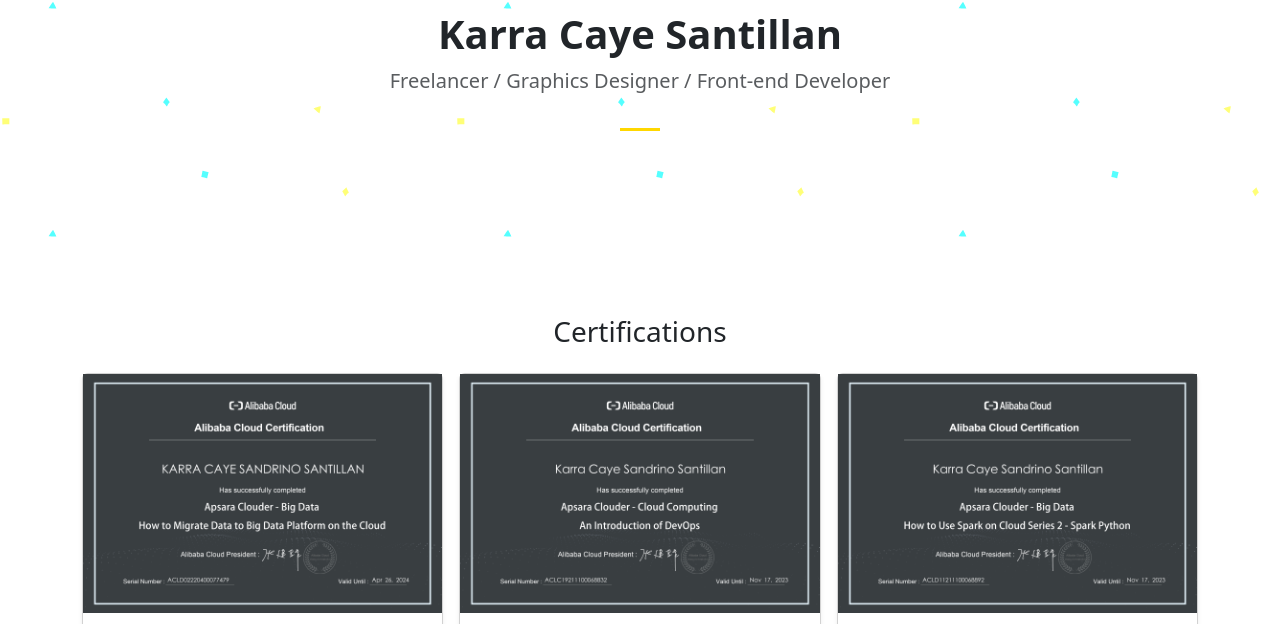
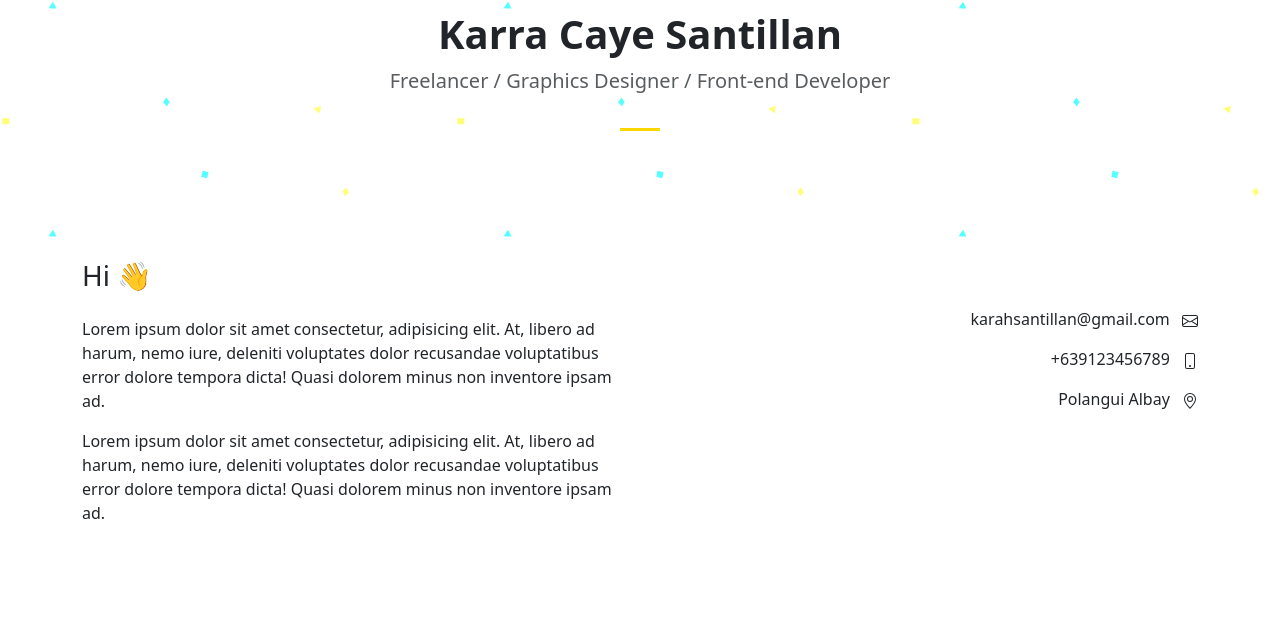
Before and after one commit to karracaye/karracaye, a plain HTML site: page index.html in a window 1280 px wide. Shown: the part 328-952 px from the top of the page. Drawn offline with nearby package versions, Linux system fonts and the light colour scheme.

Commit message:
Update design

```diff
--- a/index.html
+++ b/index.html
@@ -26,7 +26,7 @@
 </head>
 <body>
 
-    <div id="banner" >
+    <section id="banner" >
         <section class="py-5 text-center container">
             <div class="row py-lg-5">
                 <div class="col-lg-6 col-md-8 mx-auto">
@@ -36,18 +36,49 @@
                 <div id="line" ></div>
             </div>
         </section>
-    </div>
+    </section>
 
-    <main class="text-center p-5" >
+    <main>
 
-        <section >
-            <h1></h1>
-            <h3></h3>
+        <section class="mb-5" >
+            <div class="container pb-5">
+                <div class="row">
+                    <div class="col-md-6">
+                        <div>
+                            <h3 class="fw-light mb-4">Hi 👋</h3>
+                            <p>Lorem ipsum dolor sit amet consectetur, adipisicing elit. At, libero ad harum, nemo iure, deleniti voluptates dolor recusandae voluptatibus error dolore tempora dicta! Quasi dolorem minus non inventore ipsam ad.</p>
+                            <p>Lorem ipsum dolor sit amet consectetur, adipisicing elit. At, libero ad harum, nemo iure, deleniti voluptates dolor recusandae voluptatibus error dolore tempora dicta! Quasi dolorem minus non inventore ipsam ad.</p>
+                        </div>
+                    </div>
+                    <div class="col-md-6 text-end pt-5">
+                        <div class="mb-3">
+                            <span>karahsantillan@gmail.com</span>
+                            <svg xmlns="http://www.w3.org/2000/svg" width="16" height="16" fill="currentColor" class="bi bi-envelope ms-2" viewBox="0 0 16 16">
+                                <path d="M0 4a2 2 0 0 1 2-2h12a2 2 0 0 1 2 2v8a2 2 0 0 1-2 2H2a2 2 0 0 1-2-2V4Zm2-1a1 1 0 0 0-1 1v.217l7 4.2 7-4.2V4a1 1 0 0 0-1-1H2Zm13 2.383-4.708 2.825L15 11.105V5.383Zm-.034 6.876-5.64-3.471L8 9.583l-1.326-.795-5.64 3.47A1 1 0 0 0 2 13h12a1 1 0 0 0 .966-.741ZM1 11.105l4.708-2.897L1 5.383v5.722Z"/>
+                            </svg>
+                        </div>
+                        <div class="mb-3">
+                            <span>+639123456789</span>
+                            <svg xmlns="http://www.w3.org/2000/svg" width="16" height="16" fill="currentColor" class="bi bi-phone ms-2" viewBox="0 0 16 16">
+                                <path d="M11 1a1 1 0 0 1 1 1v12a1 1 0 0 1-1 1H5a1 1 0 0 1-1-1V2a1 1 0 0 1 1-1h6zM5 0a2 2 0 0 0-2 2v12a2 2 0 0 0 2 2h6a2 2 0 0 0 2-2V2a2 2 0 0 0-2-2H5z"/>
+                                <path d="M8 14a1 1 0 1 0 0-2 1 1 0 0 0 0 2z"/>
+                            </svg>
+                        </div>
+                        <div class="mb-3">
+                            <span>Polangui Albay</span>
+                            <svg xmlns="http://www.w3.org/2000/svg" width="16" height="16" fill="currentColor" class="bi bi-geo-alt ms-2" viewBox="0 0 16 16">
+                                <path d="M12.166 8.94c-.524 1.062-1.234 2.12-1.96 3.07A31.493 31.493 0 0 1 8 14.58a31.481 31.481 0 0 1-2.206-2.57c-.726-.95-1.436-2.008-1.96-3.07C3.304 7.867 3 6.862 3 6a5 5 0 0 1 10 0c0 .862-.305 1.867-.834 2.94zM8 16s6-5.686 6-10A6 6 0 0 0 2 6c0 4.314 6 10 6 10z"/>
+                                <path d="M8 8a2 2 0 1 1 0-4 2 2 0 0 1 0 4zm0 1a3 3 0 1 0 0-6 3 3 0 0 0 0 6z"/>
+                        </svg>
+                        </div>
+                    </div>
+                </div>
+            </div>
         </section>
 
-        <section>
+        <section class="mb-5" >
             <div class="container">
-                <h3 class="fw-light mb-4">Certifications</h3>
+                <h3 class="fw-light mb-4 text-center">Certifications</h3>
                 <div class="row row-cols-1 row-cols-sm-2 row-cols-md-3 g-3">
                     <div class="col">
                         <div class="card shadow-sm">
```
